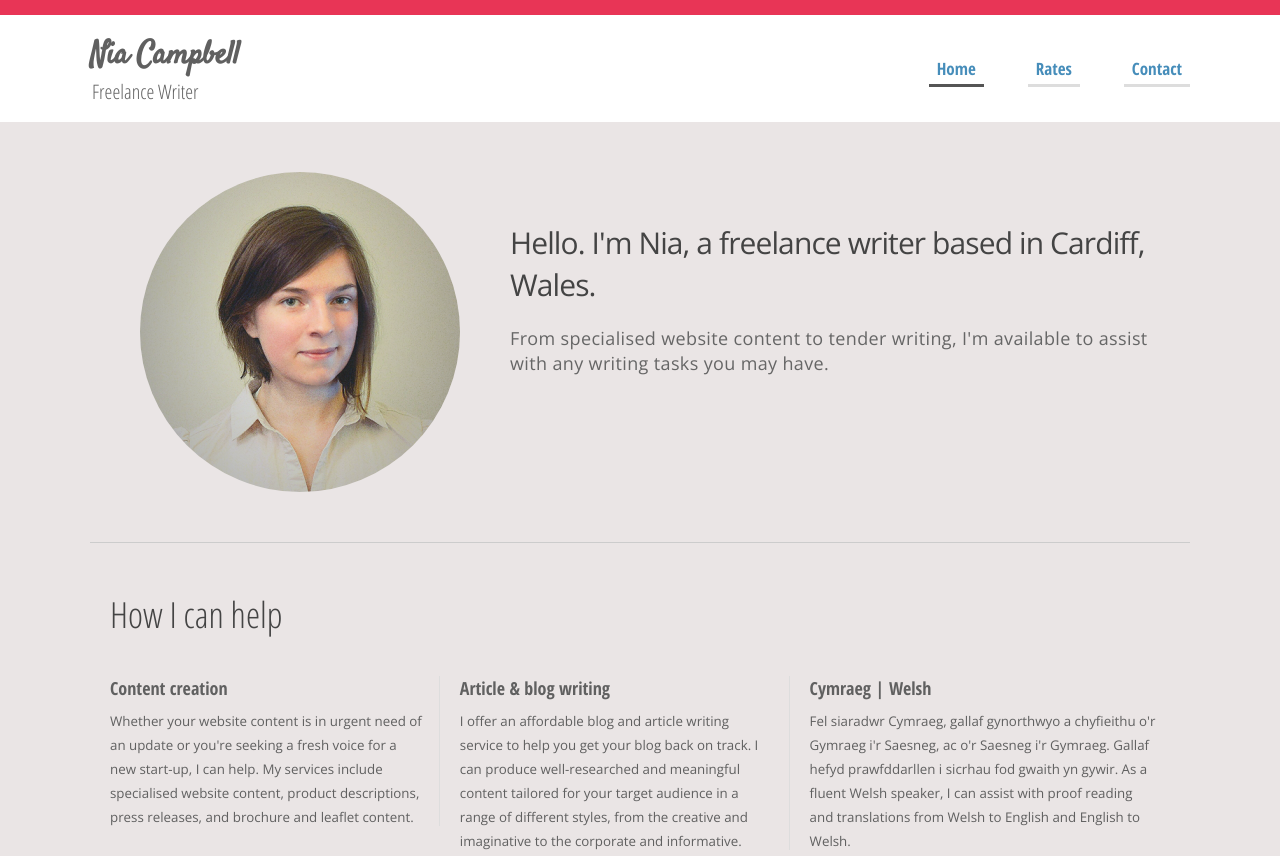
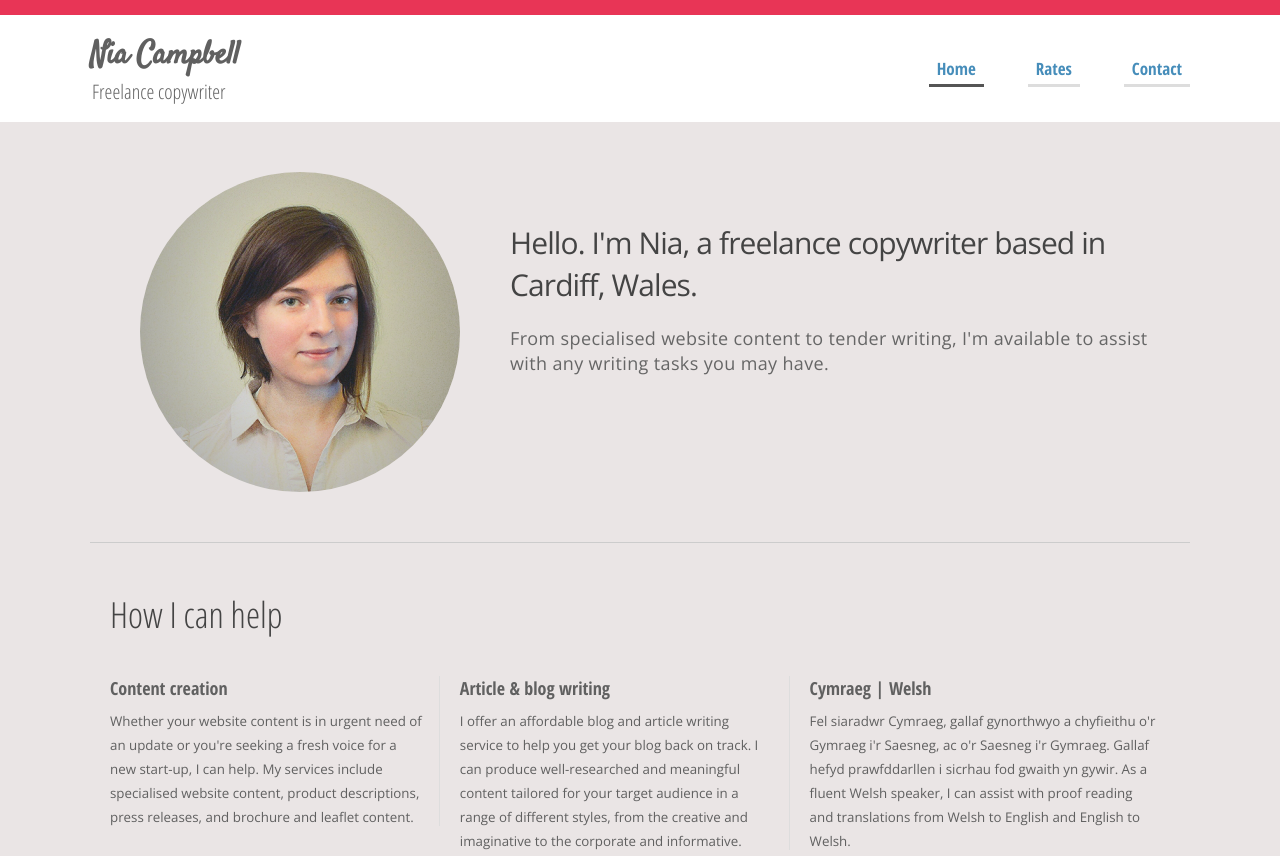
Before and after one commit to jellypuss/jellypuss.github.io, a plain HTML site: page index.html in a window 1280 px wide. Shown: the top 856 px of the page. Drawn offline with nearby package versions, Linux system fonts and the light colour scheme.

Commit message:
New changes

```diff
--- a/index.html
+++ b/index.html
@@ -25,7 +25,7 @@
 
 		<div class="wrapper">
 			<h1>Nia Campbell</h1>
-			<h2>Freelance Writer</h2>
+			<h2>Freelance copywriter</h2>
 			<nav>
 				<ul>
 					<li class="active"><a href=".">Home</a></li>
@@ -46,7 +46,7 @@
 		<section id="welcome">
 
 			<div class="photo"></div>
-			<h1>Hello. I'm Nia, a freelance writer based in Cardiff, Wales.</h1>
+			<h1>Hello. I'm Nia, a freelance copywriter based in Cardiff, Wales.</h1>
 			<h2>From specialised website content to tender writing, I'm available to assist with any writing tasks you may have.</h2>
 			<div class="clear"></div>
 
```
